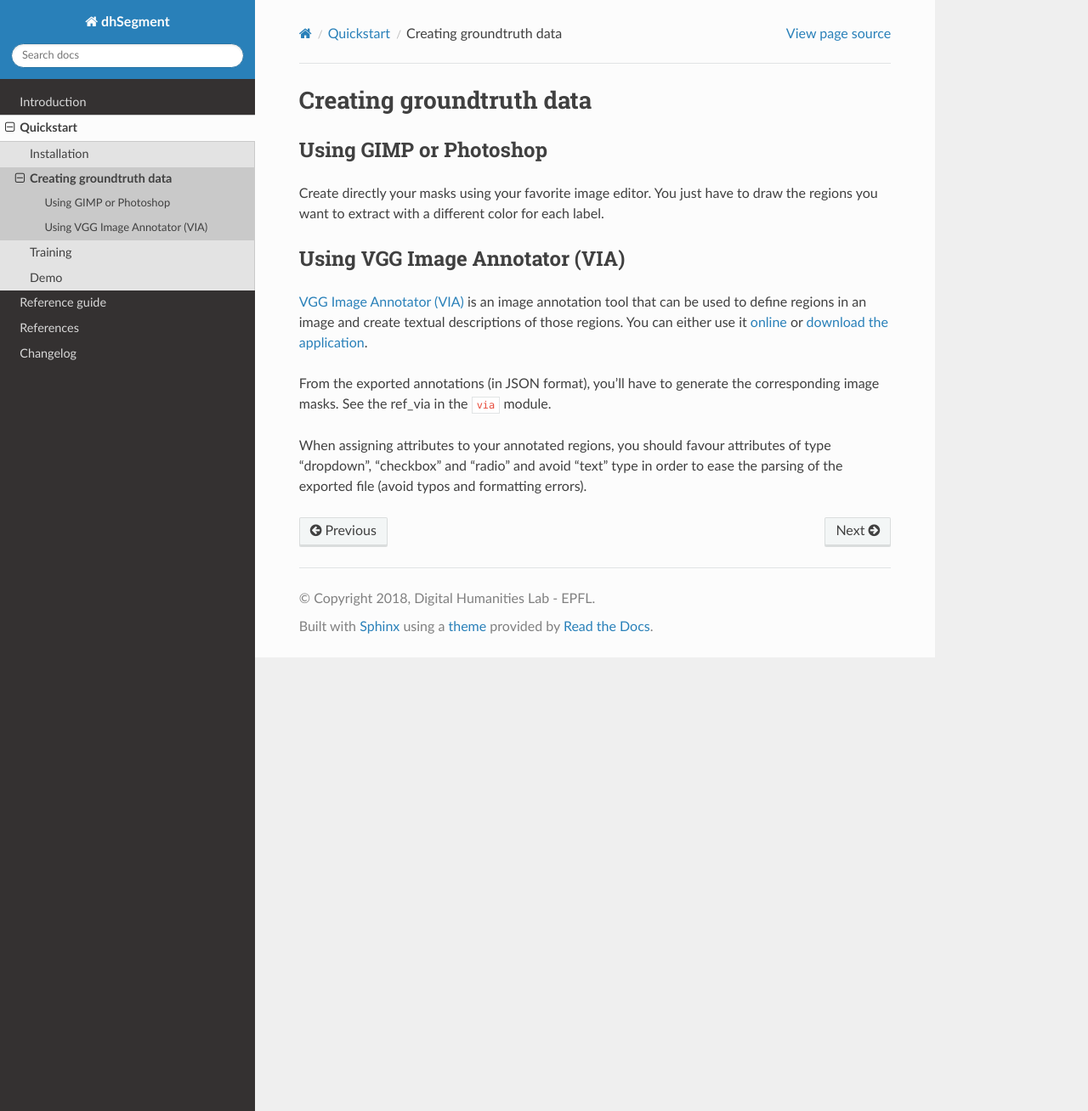
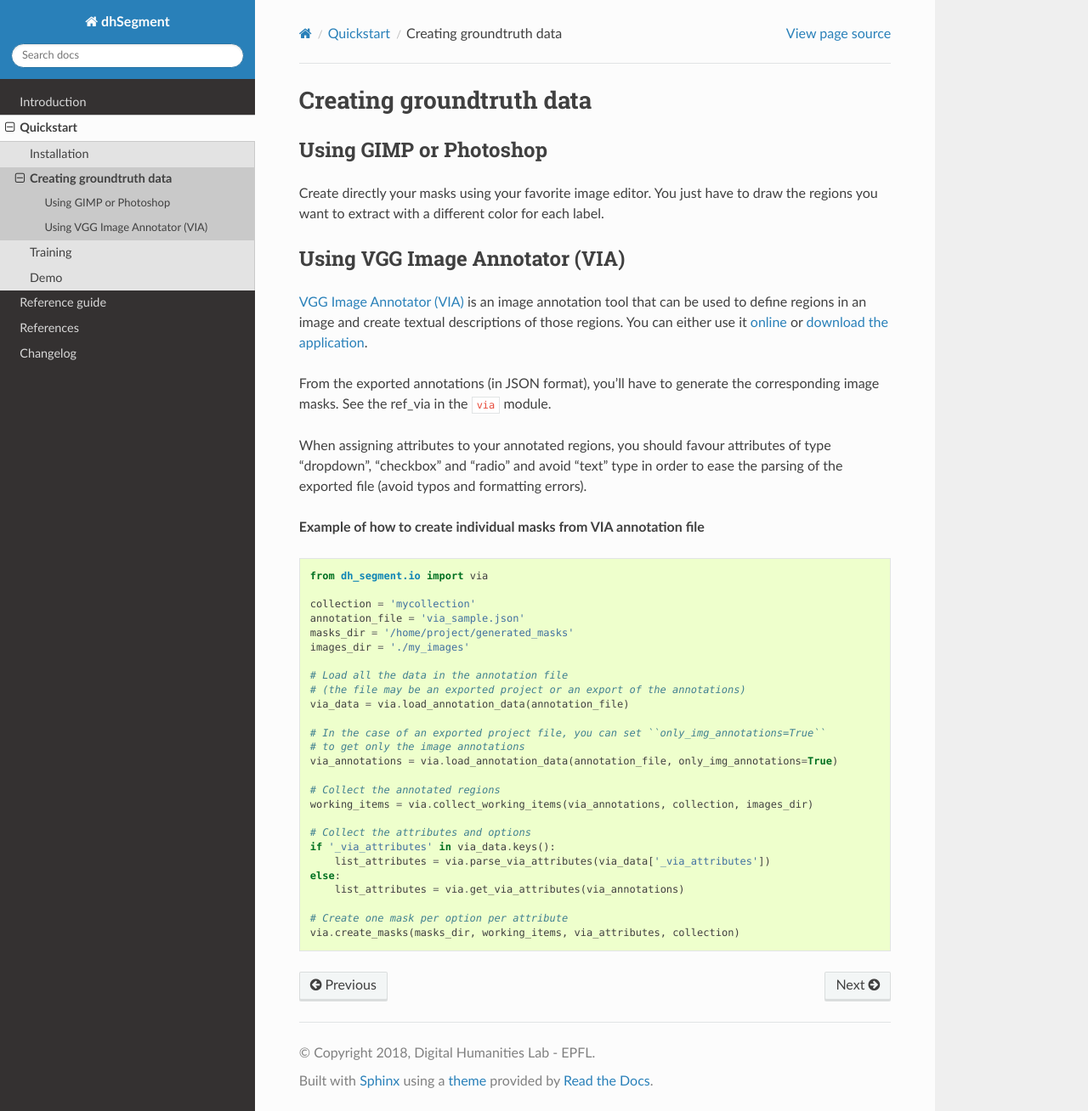
Before and after one commit to dhlab-epfl/dhSegment, a Sphinx documentation site: the page built from doc/start/annotating.rst, in a window 1280 px wide and 1308 px high. Shown: the whole window at 85% size. Built offline with Sphinx 7.4.7 and the Read the Docs theme 2.0.0, drawn with Linux system fonts in a browser that asks for light colours.

Commit message:
via example and doc formatting

```diff
--- a/doc/start/annotating.rst
+++ b/doc/start/annotating.rst
@@ -18,3 +18,34 @@ See the :ref:`ref_via` in the ``via`` module.
 
 When assigning attributes to your annotated regions, you should favour attributes of type "dropdown", "checkbox"
 and "radio" and avoid "text" type in order to ease the parsing of the exported file (avoid typos and formatting errors).
+
+**Example of how to create individual masks from VIA annotation file**
+
+.. code:: python
+
+    from dh_segment.io import via
+
+    collection = 'mycollection'
+    annotation_file = 'via_sample.json'
+    masks_dir = '/home/project/generated_masks'
+    images_dir = './my_images'
+
+    # Load all the data in the annotation file
+    # (the file may be an exported project or an export of the annotations)
+    via_data = via.load_annotation_data(annotation_file)
+
+    # In the case of an exported project file, you can set ``only_img_annotations=True``
+    # to get only the image annotations
+    via_annotations = via.load_annotation_data(annotation_file, only_img_annotations=True)
+
+    # Collect the annotated regions
+    working_items = via.collect_working_items(via_annotations, collection, images_dir)
+
+    # Collect the attributes and options
+    if '_via_attributes' in via_data.keys():
+        list_attributes = via.parse_via_attributes(via_data['_via_attributes'])
+    else:
+        list_attributes = via.get_via_attributes(via_annotations)
+
+    # Create one mask per option per attribute
+    via.create_masks(masks_dir, working_items, via_attributes, collection)
```
Also changed, not shown: 2 other files.
